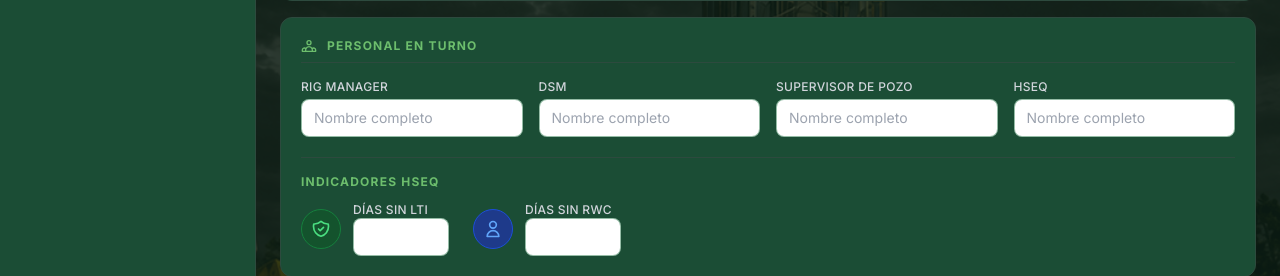
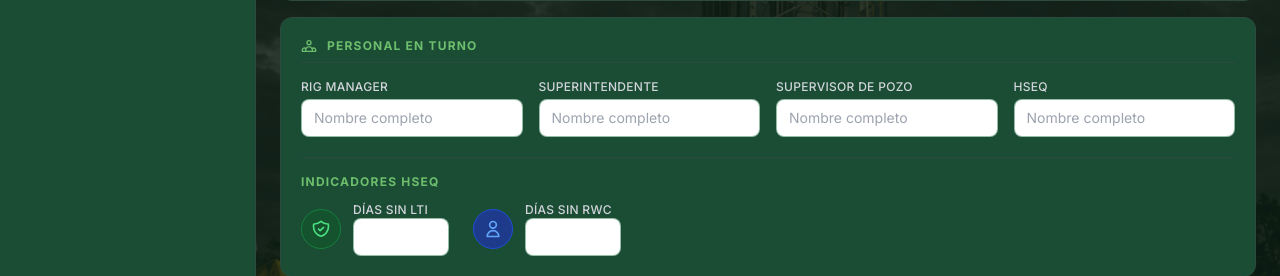
Before and after one commit to armado719/Mornig_Report_GRS, a Laravel app: page /reportes/nuevo in a window 1280 px wide. Shown: the part 916-1192 px from the top of the page. Run offline with Laravel 12, Linux system fonts and the light colour scheme; a user stored in the database is signed in; data comes from the database, SQL or seed files in the repository; style sheets or scripts are compiled from the project's sources; some libraries are stand-ins or nearby versions; some web fonts are replaced.

Commit message:
Rename DSM label to Superintendente
https://claude.ai/code/session_011cLcd1QXteogZhY7marnip

```diff
--- a/resources/views/livewire/wizard/paso1.blade.php
+++ b/resources/views/livewire/wizard/paso1.blade.php
@@ -238,7 +238,7 @@
         </div>
 
         <div>
-            <label class="label-grs">DSM</label>
+            <label class="label-grs">Superintendente</label>
             <input type="text" wire:model="p_dsm"
                 placeholder="Nombre completo"
                 class="input-grs"/>
```
